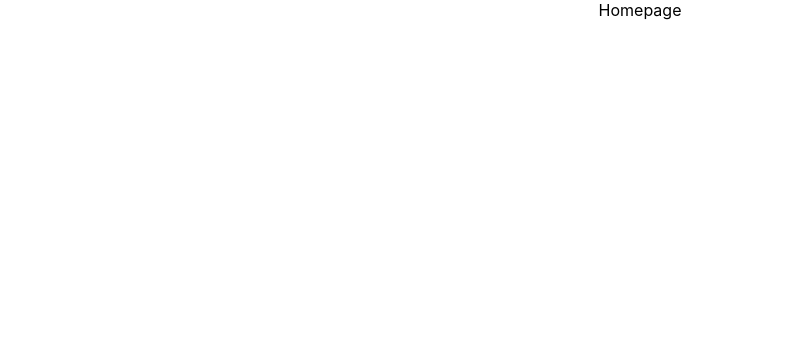
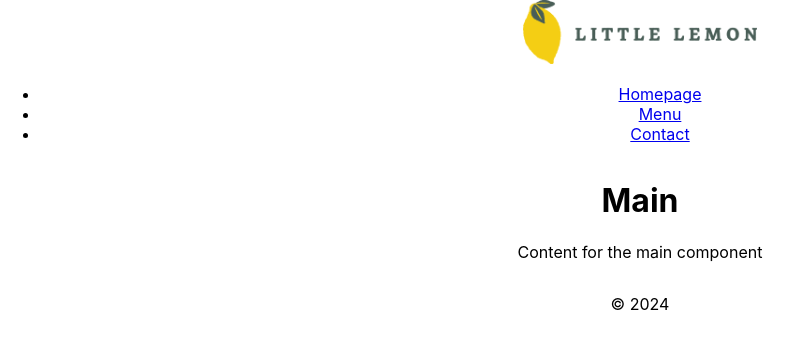
Before and after one commit to ipilatuna-udt/developer-capstone, a React (Create React App) app: page / in a window 1280 px wide. Shown: the top 348 px of the page, without its empty margins (0-802 px from the left). Built offline with nearby package versions, Linux system fonts and the light colour scheme.

Commit message:
Initial Components

```diff
--- a/src/App.css
+++ b/src/App.css
@@ -1,3 +1,6 @@
 .App {
   text-align: center;
+  height: 100vh;
+  display: flex;
+  flex-direction: column;
 }
--- a/src/App.js
+++ b/src/App.js
@@ -1,9 +1,12 @@
 import './App.css';
+import { Header, Footer, Main } from './components';
 
 function App() {
   return (
     <div className="App">
-      Homepage
+      <Header />
+      <Main />
+      <Footer />
     </div>
   );
 }
--- /dev/null
+++ b/src/components/Footer.js
@@ -0,0 +1,9 @@
+function Footer() {
+  return (
+    <footer>
+      <p>© 2024</p>
+    </footer>
+  );
+}
+
+export default Footer;
--- /dev/null
+++ b/src/components/Header.js
@@ -0,0 +1,16 @@
+function Header() {
+  return (
+    <header>
+      <img src="/assets/little-lemon-header.jpg" alt="Little Lemon Restaurant logo" height={64} aria-label="Little Lemon Restaurant"/>
+      <nav>
+        <ul>
+          <li><a href="#home">Homepage</a></li>
+          <li><a href="#menu">Menu</a></li>
+          <li><a href="#contact">Contact</a></li>
+        </ul>
+      </nav>
+    </header>
+  );
+}
+
+export default Header;
--- /dev/null
+++ b/src/components/Main.css
@@ -0,0 +1,3 @@
+.main-container {
+  height: 100%;
+}
--- /dev/null
+++ b/src/components/Main.js
@@ -0,0 +1,10 @@
+function Main() {
+  return (
+    <div className="main-container">
+      <h1>Main</h1>
+      <p>Content for the main component</p>
+    </div>
+  );
+}
+
+export default Main;
--- /dev/null
+++ b/src/components/index.js
@@ -0,0 +1,3 @@
+export { default as Header } from './Header';
+export { default as Main } from './Main';
+export { default as Footer } from './Footer';
```
